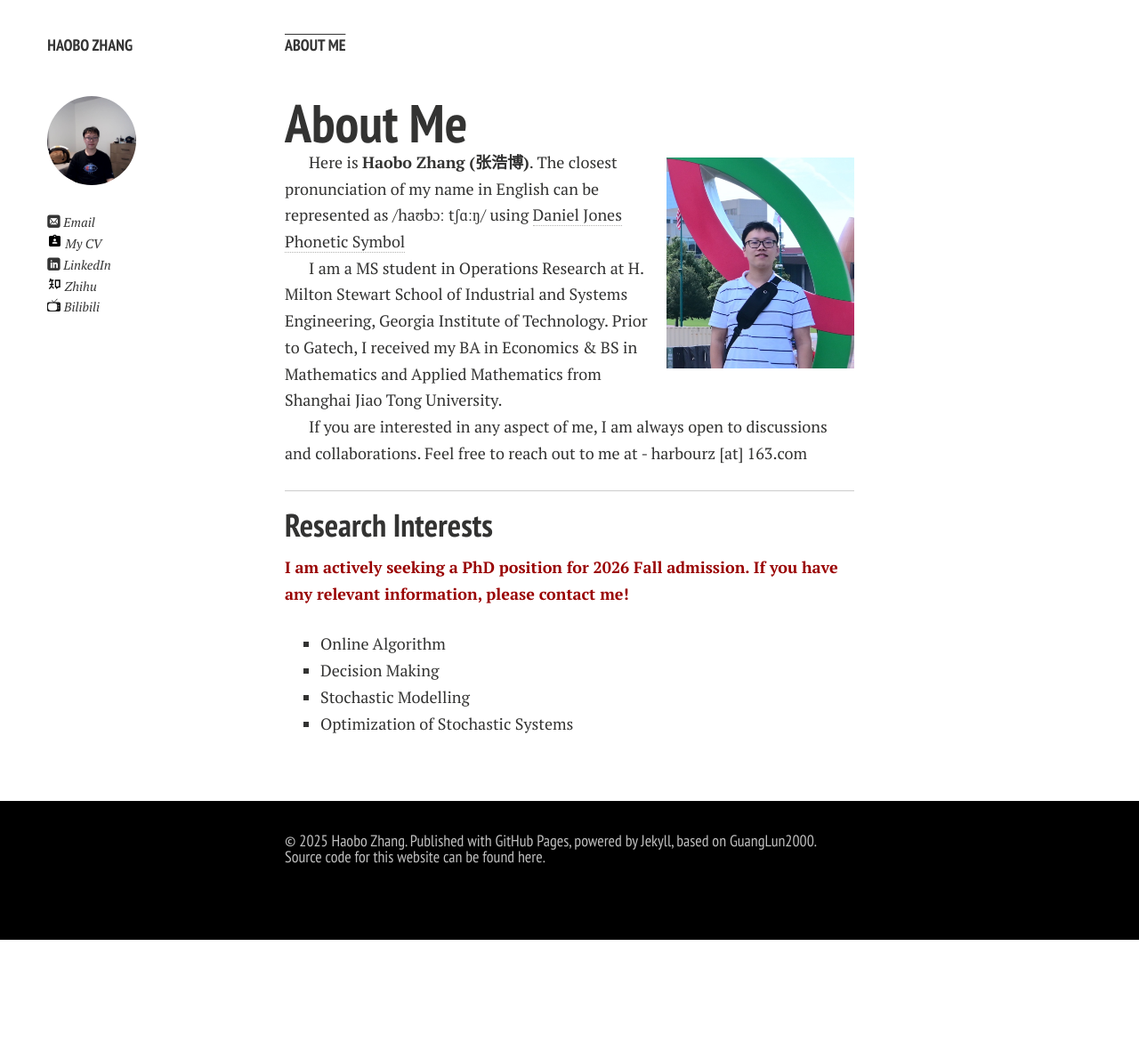
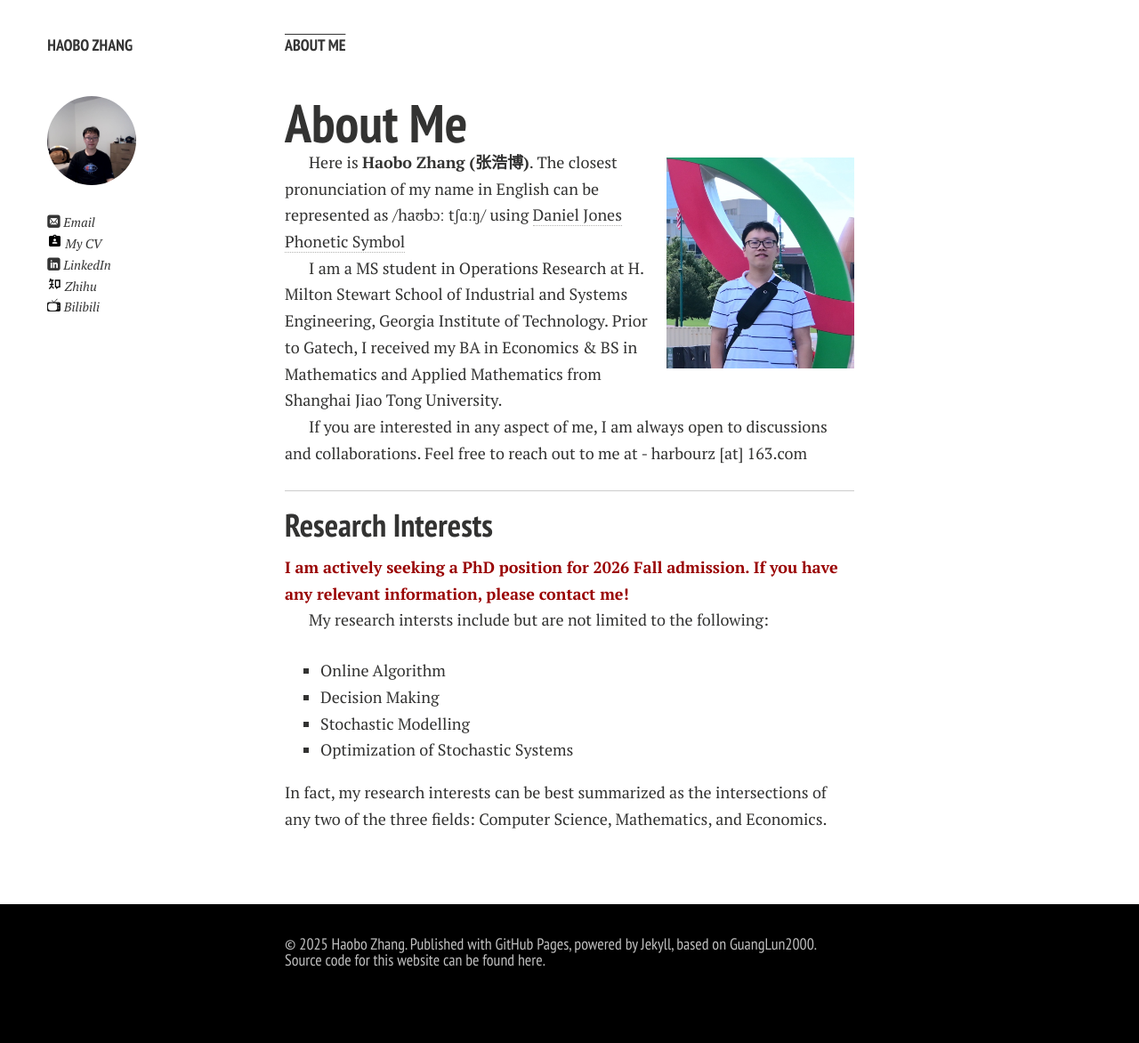
Before and after one commit to harbourz/harbourz.github.io, a Jekyll site: the page built from index.md, in a window 1280 px wide. Shown: the whole page at 89% size. Built offline with Jekyll 4.4.1, drawn with Linux system fonts in a browser that asks for light colours; nearby versions of some CDN libraries; comment, search, counter and statistics services are not loaded; a style sheet for code colours, icons or effects is not loaded; our own code applies the rules of GitHub Pages for plain Markdown files; before the commit the page ends 1056 px from its top, so only the background shows below that.

Commit message:
small change to the bio

```diff
--- a/index.md
+++ b/index.md
@@ -18,10 +18,13 @@ If you are interested in any aspect of me, I am always open to discussions and c
 
 **<font color="#990000">I am actively seeking a PhD position for 2026 Fall admission. If you have any relevant information, please contact me!</font>**
 
+My research intersts include but are not limited to the following:
 - Online Algorithm
 - Decision Making
 - Stochastic Modelling
 - Optimization of Stochastic Systems
+
+In fact, my research interests can be best summarized as the intersections of any two of the three fields: Computer Science, Mathematics, and Economics.
 
 <!-- ---
 
```
